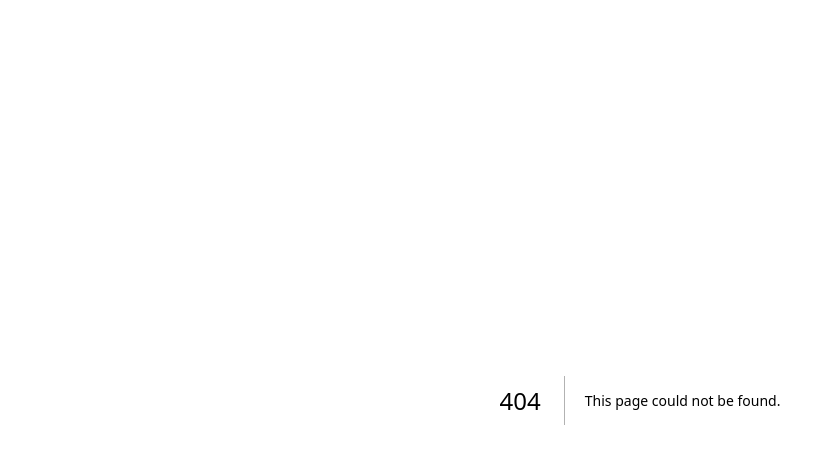
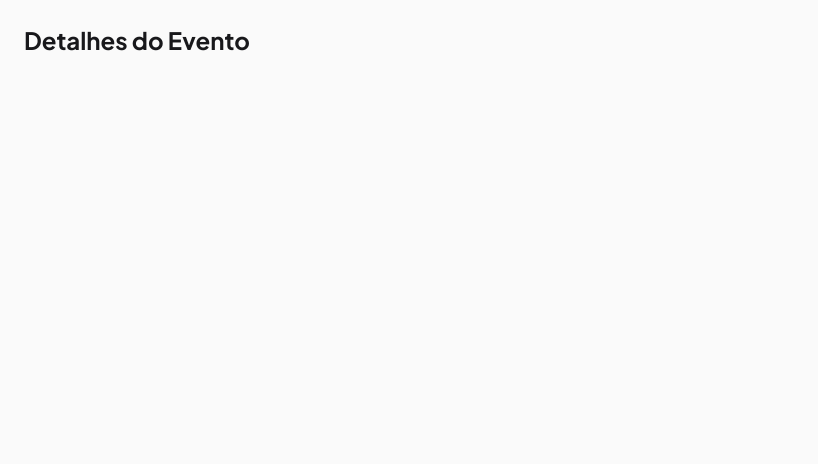
Before and after one commit to ecthon/mce-app-web, a Next.js app: page /event-details/1 in a window 1280 px wide. Before the commit this address had no page. Shown: the top 464 px of the page, without its empty margins (0-818 px from the left). Built offline with nearby package versions, Linux system fonts and the light colour scheme.

Commit message:
Add EventDetailsPage component for event detail display

```diff
--- /dev/null
+++ b/app/event-details/[id]/page.tsx
@@ -0,0 +1,13 @@
+import Image from "next/image";
+import type { Metadata } from "next";
+import { ArrowRight01Icon, Clock01Icon } from "@hugeicons/core-free-icons";
+import { HugeiconsIcon } from "@hugeicons/react";
+
+
+export default function EventDetailsPage() {
+  return (
+    <main className="min-h-screen bg-zinc-50 p-6 text-zinc-900">
+        <h1 className="text-2xl font-bold mb-4">Detalhes do Evento</h1>
+    </main>
+  );
+}
```
